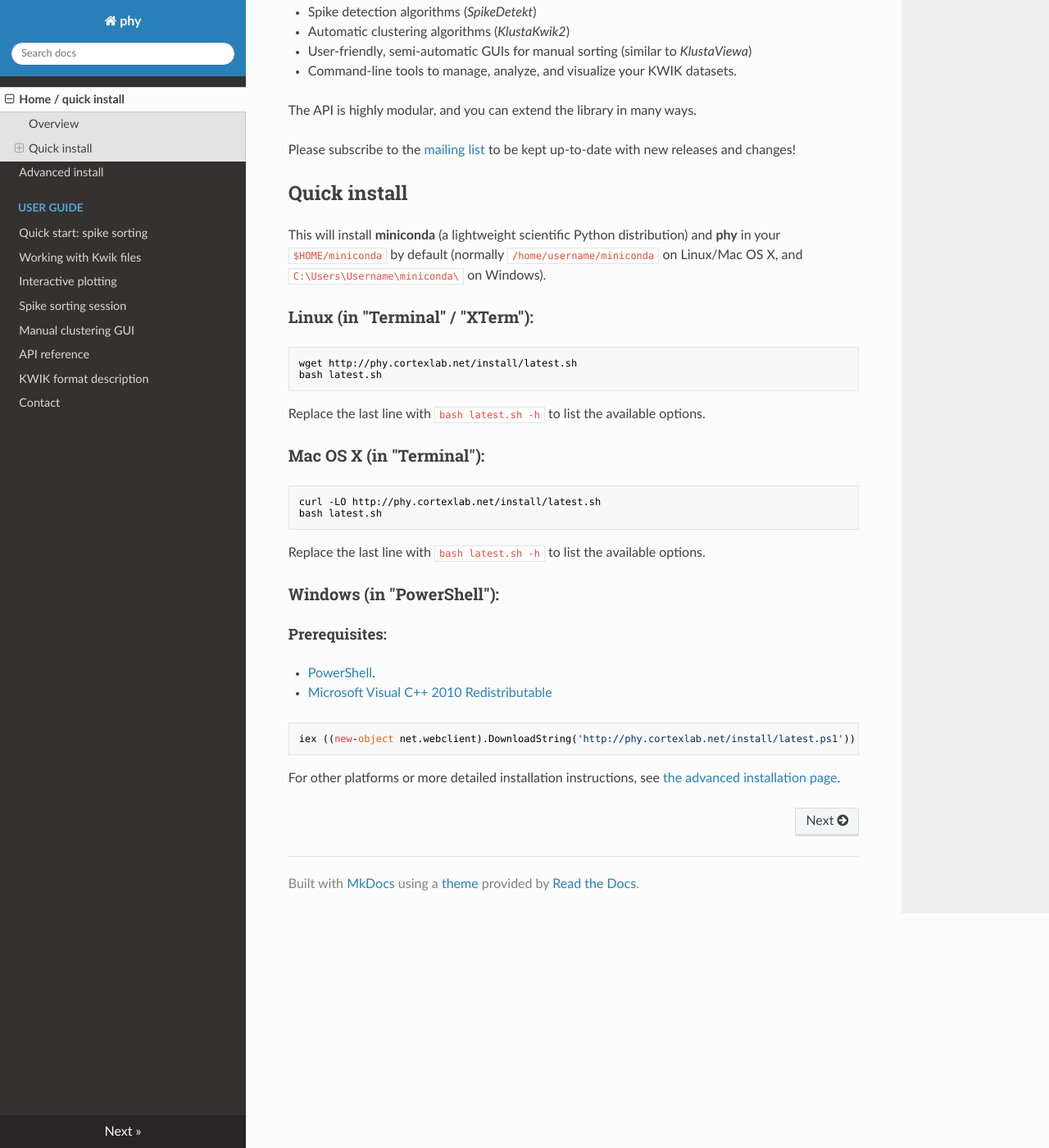
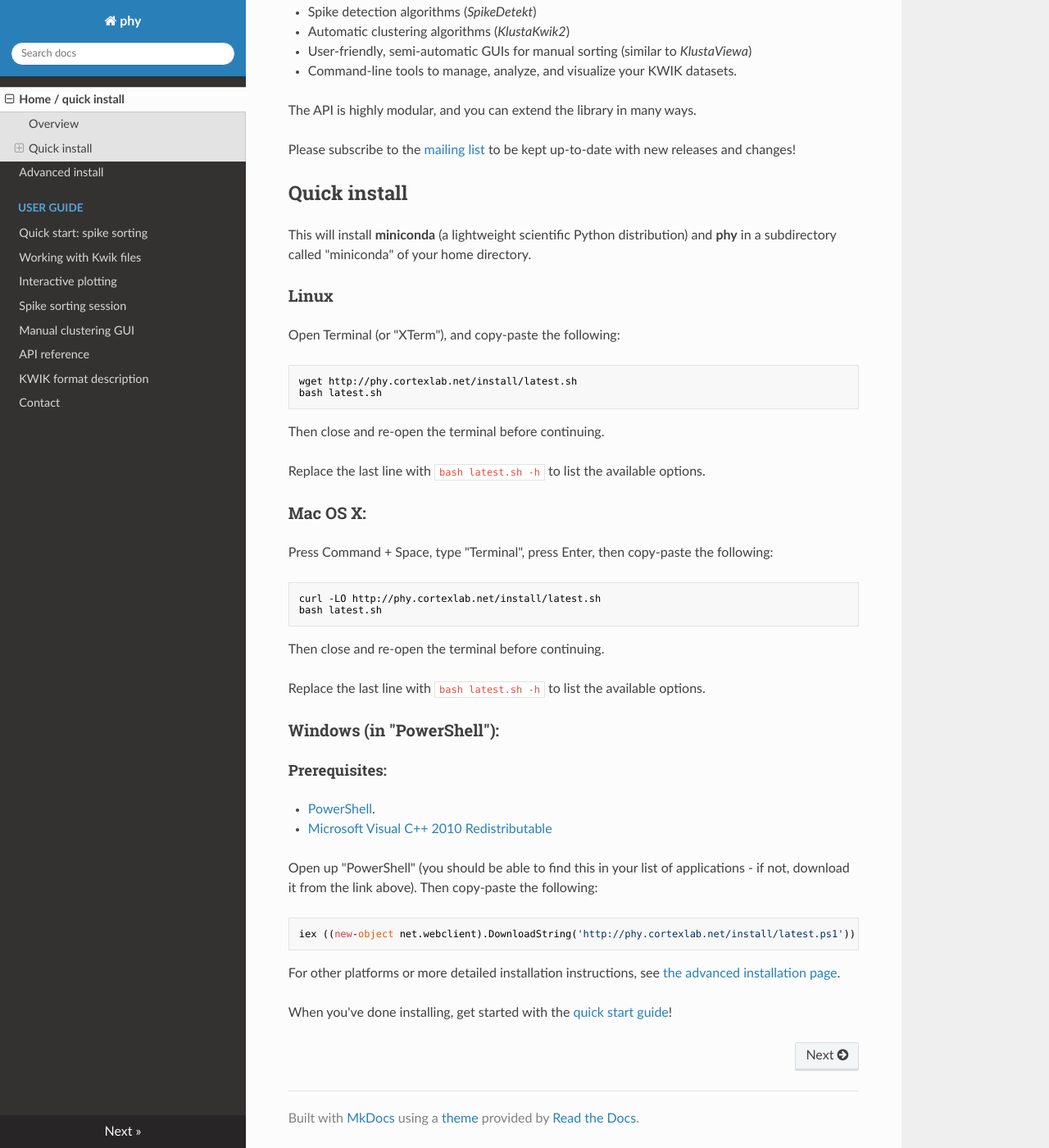
Before and after one commit to kwikteam/phy-doc, an MkDocs documentation site: the page built from docs/index.md, in a window 1280 px wide and 1400 px high, scrolled down 453 px. Shown: the whole window at 82% size. Built offline with MkDocs 1.6.1, drawn with Linux system fonts in a browser that asks for light colours; nearby versions of some CDN libraries; old or Windows-style settings are respelled for this version of MkDocs.

Commit message:
Fixed #8

````diff
--- a/docs/index.md
+++ b/docs/index.md
@@ -23,20 +23,26 @@ Please subscribe to the [mailing list](https://groups.google.com/forum/#!forum/k
 
 ## Quick install
 
-This will install **miniconda** (a lightweight scientific Python distribution) and **phy** in your `$HOME/miniconda` by default (normally `/home/username/miniconda` on Linux/Mac OS X, and `C:\Users\Username\miniconda\` on Windows).
+This will install **miniconda** (a lightweight scientific Python distribution) and **phy** in a subdirectory called "miniconda" of your home directory.
 
-### Linux (in "Terminal" / "XTerm"):
+### Linux
+Open Terminal (or "XTerm"), and copy-paste the following:
 ```
 wget http://phy.cortexlab.net/install/latest.sh
 bash latest.sh
 ```
+Then close and re-open the terminal before continuing.
+
 Replace the last line with `bash latest.sh -h` to list the available options.
 
-### Mac OS X (in "Terminal"):
+### Mac OS X:
+Press Command + Space, type "Terminal", press Enter, then copy-paste the following:
 ```
 curl -LO http://phy.cortexlab.net/install/latest.sh
 bash latest.sh
 ```
+Then close and re-open the terminal before continuing.
+
 Replace the last line with `bash latest.sh -h` to list the available options.
 
 ### Windows (in "PowerShell"):
@@ -45,8 +51,12 @@ Replace the last line with `bash latest.sh -h` to list the available options.
 - [PowerShell](http://social.technet.microsoft.com/wiki/contents/articles/21016.how-to-install-windows-powershell-4-0.aspx).
 - [Microsoft Visual C++ 2010 Redistributable](https://www.microsoft.com/en-gb/download/details.aspx?id=14632)
 
+Open up "PowerShell" (you should be able to find this in your list of applications - if not, download it from the link above). Then copy-paste the following:
+
 ```
 iex ((new-object net.webclient).DownloadString('http://phy.cortexlab.net/install/latest.ps1'))
 ```
 
 For other platforms or more detailed installation instructions, see [the advanced installation page](install.md).
+
+When you've done installing, get started with the [quick start guide](quick-start.md)!
````
Also changed, not shown: docs/kwik-format.md (+1 -1 lines).
